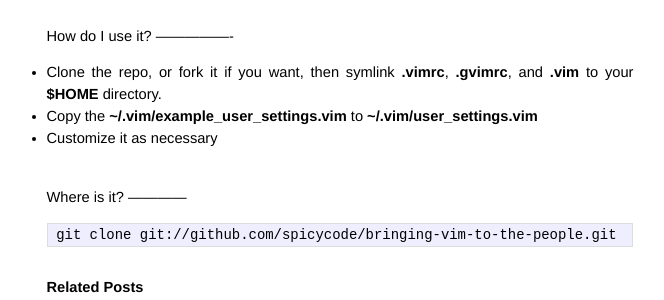
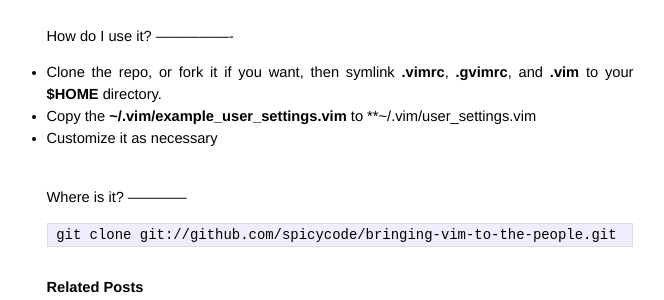
Before and after one commit to spicycode/spicycode.github.com, a Jekyll site: the page built from _posts/2008-11-07-bringing-vim-to-the-people.markdown, in a window 1280 px wide. Shown: the part 335-635 px from the top of the page, without its empty margins (300-964 px from the left). Built offline with Jekyll 4.4.1, drawn with Linux system fonts in a browser that asks for light colours; comment, search, counter and statistics services are not loaded.

```diff
--- a/_posts/2008-11-07-bringing-vim-to-the-people.markdown
+++ b/_posts/2008-11-07-bringing-vim-to-the-people.markdown
@@ -20,7 +20,7 @@ How do I use it?
 ----------------
 
 - Clone the repo, or fork it if you want, then symlink **.vimrc**, **.gvimrc**, and **.vim** to your **$HOME** directory.
-- Copy the **~/.vim/example_user_settings.vim** to **~/.vim/user_settings.vim**
+- Copy the **~/.vim/example_user_settings.vim** to **~/.vim/user_settings.vim
 - Customize it as necessary
 
 <br />
```
